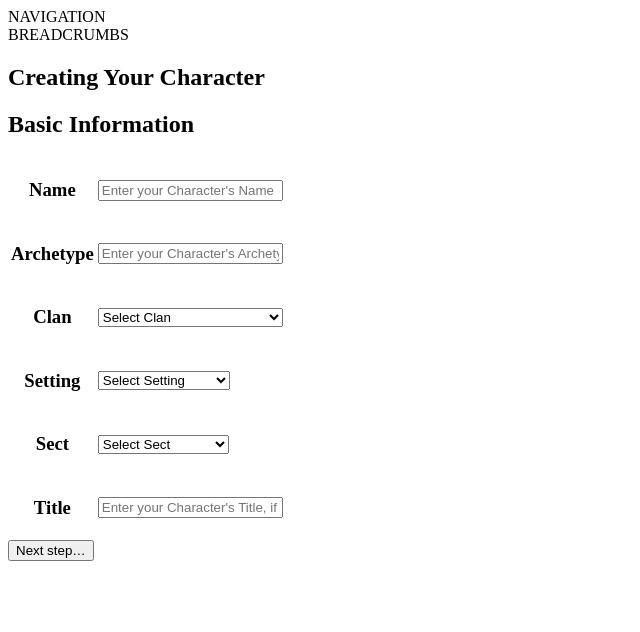
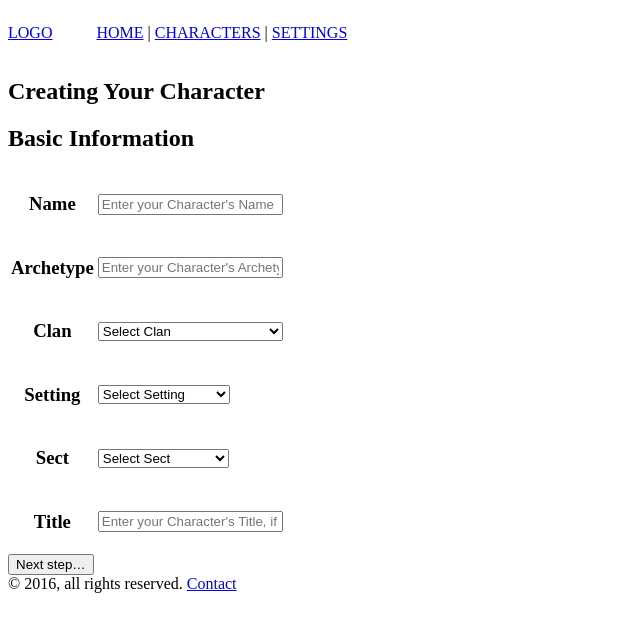
Before and after one commit to alogan89/bns-db, a PHP site: page /stepone.php in a window 1280 px wide. Shown: the top 632 px of the page, without its empty margins (0-640 px from the left). Run offline with PHP 8.4, Linux system fonts and the light colour scheme.

Commit message:
Basic header/footer structure

```diff
--- a/inc/footer.php
+++ b/inc/footer.php
@@ -1,4 +1,7 @@
   </section>
-	<footer></footer>
+	<footer>
+		<span>&copy; <?php echo date("Y"); ?>, all rights reserved.</span>
+		<span><a href="#">Contact</a></span>
+	</footer>
 </body>
 </html>
--- a/inc/header.php
+++ b/inc/header.php
@@ -1,6 +1,11 @@
 <!DOCTYPE html>
 <html lang="en">
 <head>
+<style type="text/css">
+  ul, li {
+    display: inline-block;
+  }
+</style>
 	<meta charset="UTF-8">
   <!-- <link href='https://fonts.googleapis.com/css?family=Montserrat' rel='stylesheet' type='text/css'>
   <link rel="stylesheet" href="/css/style.css"> -->
@@ -15,8 +20,13 @@
 </head>
 <body>
 	<header>
-    <nav>NAVIGATION</nav>
-    <div>BREADCRUMBS</div>
+    <nav> <!-- SAVE PROGRESS WHEN LEAVING A PAGE? -->
+    <span><a href="#">LOGO</a></span>
+      <ul>
+        <li><a href="#">HOME</a> |</li>
+        <li><a href="#">CHARACTERS</a> |</li>
+        <li><a href="#">SETTINGS</a></li>
+      </ul>
+    </nav>
   </header>
 	<section>
-    <h1><?php echo "Creating ".$title_name; ?></h1>
--- a/stepfour.php
+++ b/stepfour.php
@@ -56,6 +56,8 @@ $mental_focus = trim(htmlspecialchars($_POST["mental"]));
 ?>
 <?php include("inc/header.php"); ?>
 
+<h1><?php echo "Creating ".$title_name; ?></h1>
+
 <pre>
   Attributes set to <?php echo $att; ?>.
   Which means:
--- a/stepone.php
+++ b/stepone.php
@@ -1,6 +1,7 @@
 <?php
 include("inc/header.php"); //HEADER CONTAINS BASIC PAGE SETUP, NAVIGATION, BREADCRUMBS, AND PAGE TITLE, WHICH IS SET DYNAMICALLY BASED ON THE CHARACTER'S NAME
 ?>
+<h1><?php echo "Creating ".$title_name; ?></h1>
 <h2>Basic Information</h2>
 
 <form action="/steptwo.php/" method="post"> <!-- I KNOW IT'S A TABLE. GET OVER IT. TRUST IN MY CSS-FU! -->
--- a/stepthree.php
+++ b/stepthree.php
@@ -14,6 +14,9 @@ $bloodline = "parent_clan"; //SETS BLOODLINE TO PARENT CLAN IF NO BLOODLINE EXIS
 ?>
 
 <?php include("inc/header.php"); ?>
+
+<h1><?php echo "Creating ".$title_name; ?></h1>
+
 <pre>
   Bloodline set to <?php echo $bloodline; ?>
 </pre>
--- a/steptwo.php
+++ b/steptwo.php
@@ -29,6 +29,8 @@ if ($_SERVER["REQUEST_METHOD"] == "POST"){ //CHECK TO SEE IF A FORM HAS BEEN SUB
 
 ?>
 <?php include("inc/header.php"); ?>
+
+<h1><?php echo "Creating ".$title_name; ?></h1>
 
  <pre> <!-- JUST CHECKING TO MAKE SURE THE FORM DATA IS COMING THROUGH. THE PRE BLOCKS WON'T BE ON THE FINAL PRODUCT. HOPEFULLY THIS WILL ALL BE PART OF THE FIRST STEP, ALLOWING THE PLAYER TO CHOOSE A BLOODLINE IMMEDIATELY AFTER CHOOSING THEIR CLAN, AND WE WILL JUST SKIP TO ATTRIBUTES -->
   Character name: <?php echo $char_name?>.
```
